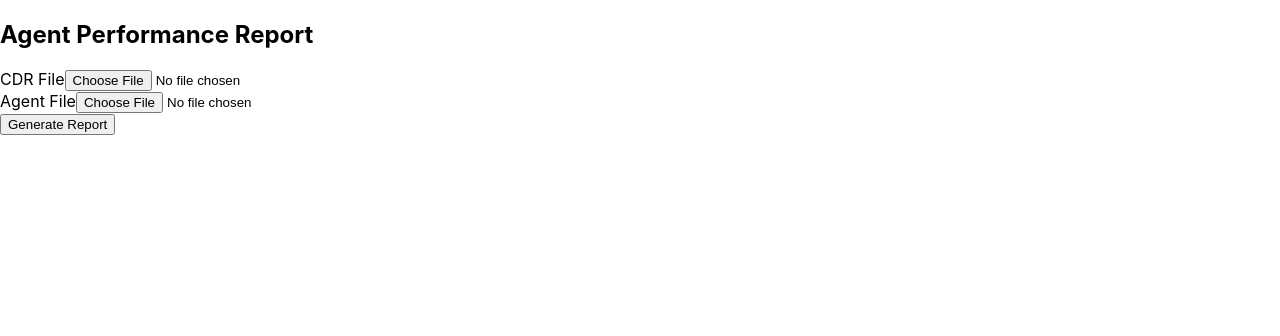
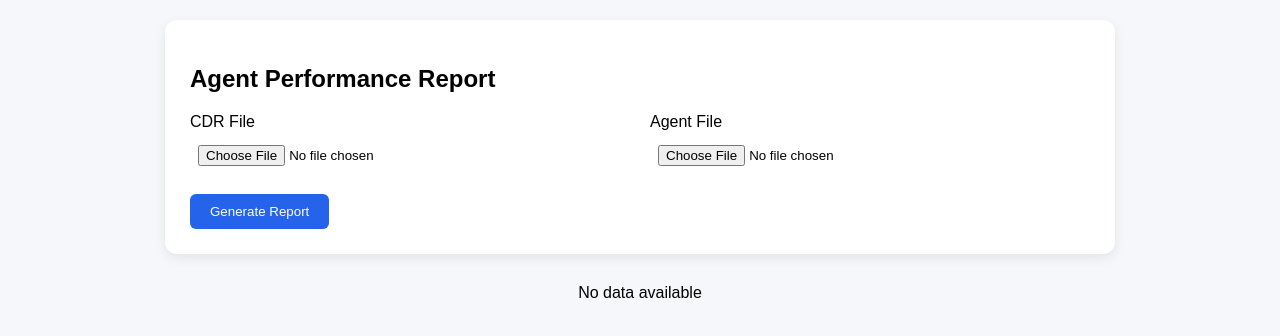
Before and after one commit to telemasterreports-del/Telezone, a React (Create React App) app: page /agent-report in a window 1280 px wide. Shown: the top 336 px of the page. Built offline with nearby package versions, Linux system fonts and the light colour scheme; the HTML template or start-up script is replaced by a standard one.

Commit message:
agentRep Table

```diff
--- a/src/page/AgentReport.jsx
+++ b/src/page/AgentReport.jsx
@@ -2,18 +2,10 @@ import React, { useState } from "react";
 import axios from "axios";
 
 function AgentReport() {
-  const [cdrFile, setCdrFile] =
-    useState(null);
-
-  const [agentFile, setAgentFile] =
-    useState(null);
-
-  const [data, setData] = useState(
-    []
-  );
-
-  const [loading, setLoading] =
-    useState(false);
+  const [cdrFile, setCdrFile] = useState(null);
+  const [agentFile, setAgentFile] = useState(null);
+  const [data, setData] = useState([]);
+  const [loading, setLoading] = useState(false);
 
   const handleUpload = async () => {
     if (!cdrFile || !agentFile) {
@@ -22,8 +14,7 @@ function AgentReport() {
       );
     }
 
-    const formData =
-      new FormData();
+    const formData = new FormData();
 
     formData.append(
       "cdrFile",
@@ -38,11 +29,10 @@ function AgentReport() {
     try {
       setLoading(true);
 
-      const res =
-        await axios.post(
-          "/api/agent-report",
-          formData
-        );
+      const res = await axios.post(
+        "/api/agent-report",
+        formData
+      );
 
       const sorted =
         res.data.agents.sort(
@@ -83,7 +73,7 @@ function AgentReport() {
 
   const columns = getColumns();
 
-  // Format cell
+  // Format cell value
   const formatValue = (
     col,
     row
@@ -100,6 +90,7 @@ function AgentReport() {
     const percentageKey =
       `${col}Percentage`;
 
+    // Show: count | percentage
     if (
       row[
         percentageKey
@@ -135,8 +126,9 @@ function AgentReport() {
               d
             ) =>
               sum +
-              (d.total ||
-                0),
+              Number(
+                d.total || 0
+              ),
             0
           ) / data.length
         ).toFixed(2);
@@ -151,19 +143,17 @@ function AgentReport() {
               ) =>
                 acc +
                 Number(
-                  d[col] ||
-                    0
+                  d[col] || 0
                 ),
               0
-            ) /
-            data.length;
+            ) / data.length;
 
           avgRow[col] =
             avgValue.toFixed(
               2
             );
 
-          // percentage based on avg total
+          // % based on avg total
           avgRow[
             `${col}Percentage`
           ] =
@@ -199,8 +189,7 @@ function AgentReport() {
             ) =>
               sum +
               Number(
-                d.total ||
-                  0
+                d.total || 0
               ),
             0
           ),
@@ -216,8 +205,7 @@ function AgentReport() {
               ) =>
                 sum +
                 Number(
-                  d[col] ||
-                    0
+                  d[col] || 0
                 ),
               0
             );
@@ -233,15 +221,17 @@ function AgentReport() {
   const totalRow =
     calculateTotals();
 
+  // Header labels
   const formatHeader = (
     col
-  ) =>
-    col
+  ) => {
+    return col
       .replace(
         /([A-Z])/g,
         " $1"
       )
       .trim();
+  };
 
   return (
     <div
@@ -262,6 +252,7 @@ function AgentReport() {
           Report
         </h2>
 
+        {/* Upload */}
         <div
           style={
             styles.uploadGrid
@@ -345,6 +336,7 @@ function AgentReport() {
         </button>
       </div>
 
+      {/* TABLE */}
       {!loading &&
         data.length >
           0 && (
@@ -358,8 +350,7 @@ function AgentReport() {
                 styles.subtitle
               }
             >
-              Agent
-              Summary
+              Agent Summary
             </h3>
 
             <div
@@ -571,16 +562,140 @@ function AgentReport() {
             </div>
           </div>
         )}
+
+      {!loading &&
+        data.length ===
+          0 && (
+          <p
+            style={
+              styles.noData
+            }
+          >
+            No data available
+          </p>
+        )}
     </div>
   );
 }
 
 const styles = {
+  container: {
+    minHeight: "100vh",
+    background: "#f5f7fa",
+    padding: "20px",
+    fontFamily:
+      "Arial, sans-serif",
+  },
+
+  card: {
+    background: "#fff",
+    padding: "25px",
+    borderRadius: "12px",
+    boxShadow:
+      "0 4px 12px rgba(0,0,0,0.08)",
+    maxWidth: "900px",
+    margin: "0 auto",
+  },
+
+  title: {
+    marginBottom: "20px",
+    fontWeight: "600",
+  },
+
+  subtitle: {
+    marginBottom: "15px",
+    fontWeight: "600",
+  },
+
+  uploadGrid: {
+    display: "flex",
+    gap: "20px",
+    flexWrap: "wrap",
+  },
+
+  inputGroup: {
+    flex: 1,
+    minWidth: "250px",
+  },
+
+  label: {
+    marginBottom: "6px",
+    display: "block",
+  },
+
+  input: {
+    width: "100%",
+    padding: "8px",
+  },
+
+  button: {
+    marginTop: "20px",
+    padding: "10px 20px",
+    background: "#2563eb",
+    color: "#fff",
+    border: "none",
+    borderRadius: "6px",
+    cursor: "pointer",
+  },
+
+  tableCard: {
+    marginTop: "30px",
+    background: "#fff",
+    padding: "20px",
+    borderRadius: "12px",
+  },
+
+  tableWrapper: {
+    overflowX: "auto",
+  },
+
+  table: {
+    width: "100%",
+    borderCollapse:
+      "collapse",
+  },
+
+  th: {
+    background: "#f1f5f9",
+    padding: "10px",
+    textAlign: "left",
+    whiteSpace: "nowrap",
+  },
+
+  td: {
+    padding: "10px",
+    whiteSpace: "nowrap",
+  },
+
+  tdBold: {
+    padding: "10px",
+    fontWeight: "700",
+    whiteSpace: "nowrap",
+  },
+
+  rowEven: {
+    background: "#fff",
+  },
+
+  rowOdd: {
+    background: "#fafafa",
+  },
+
+  avgRow: {
+    background: "#e0f2fe",
+    borderTop:
+      "2px solid #2563eb",
+  },
+
   totalRow: {
-    background:
-      "#dcfce7",
+    background: "#dcfce7",
     borderTop:
       "2px solid #16a34a",
+  },
+
+  noData: {
+    textAlign: "center",
+    marginTop: "30px",
   },
 };
 
```
